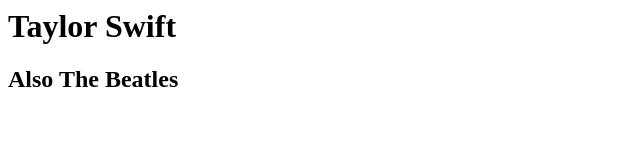
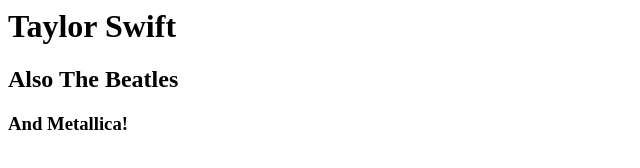
Before and after one commit to GInTher/git-practice, a plain HTML site: page index.html in a window 1280 px wide. Shown: the whole page, without its empty margins (0-640 px from the left). Drawn offline with Linux system fonts and the light colour scheme.

Commit message:
Added a line for Metallica

```diff
--- a/index.html
+++ b/index.html
@@ -1,2 +1,3 @@
 <h1>Taylor Swift</h1>
 <h2>Also The Beatles</h2>
+<h3>And Metallica!</h3>
```
